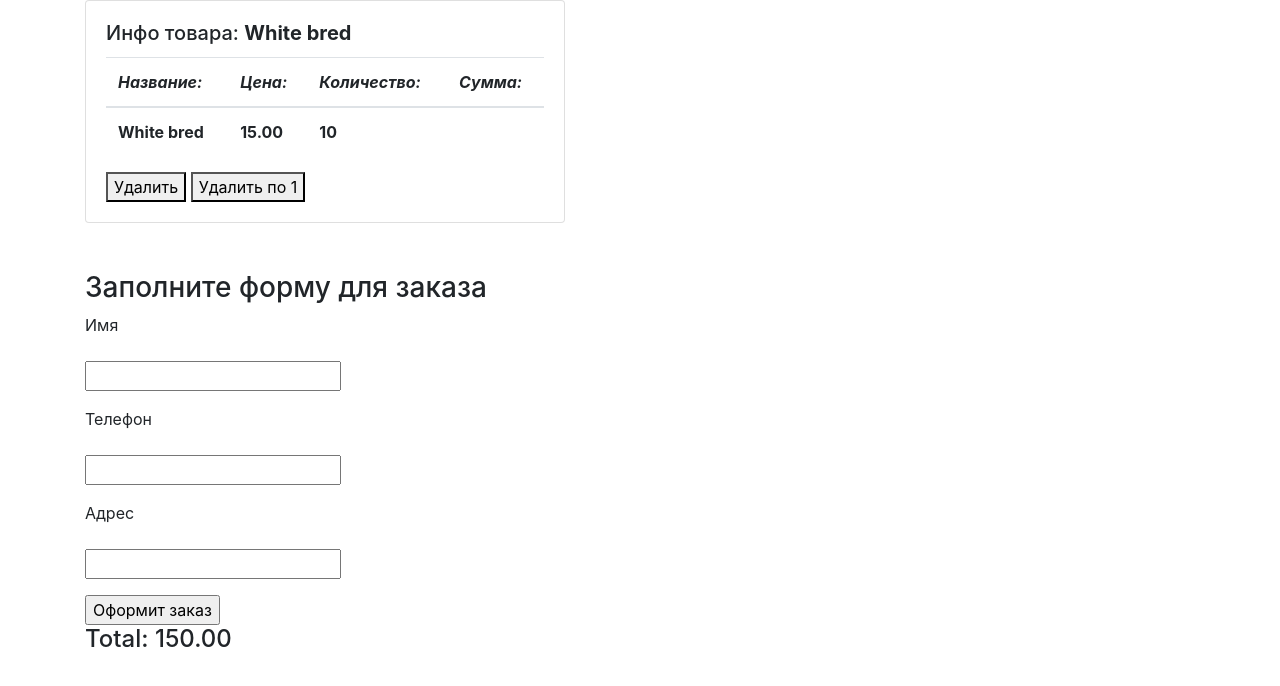
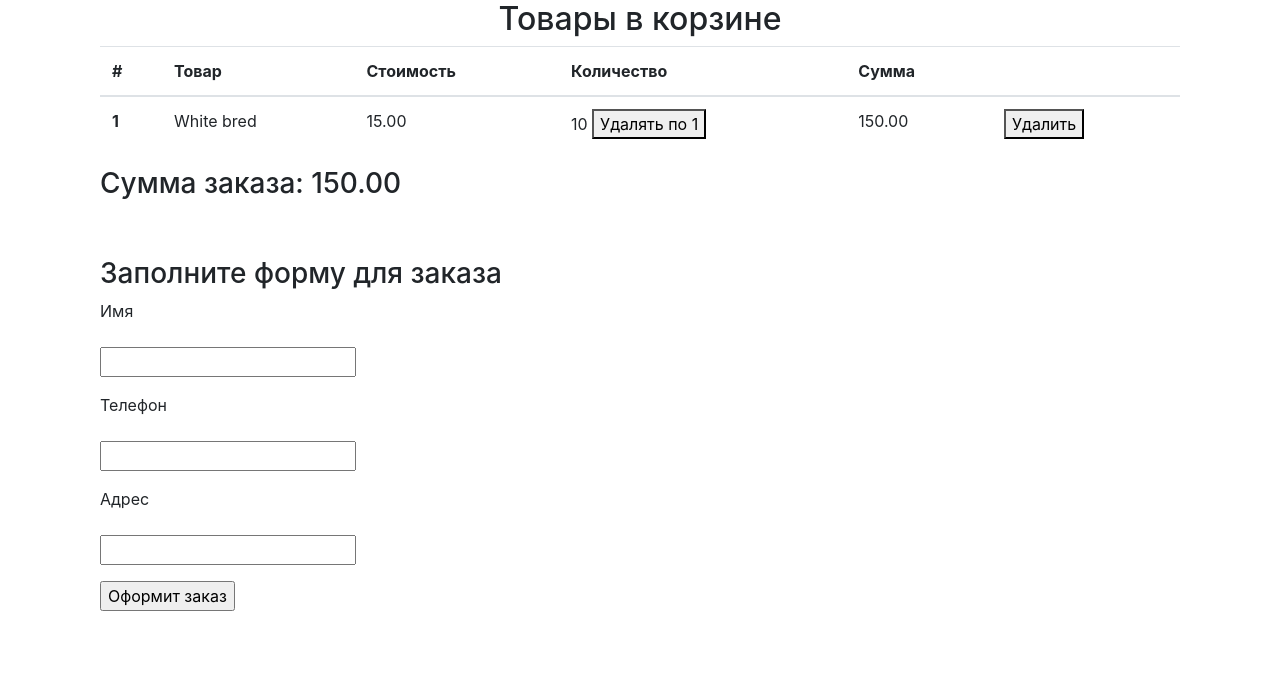
Before and after one commit to KimLeoVal/labwork, a Django app: page /basket/ in a window 1280 px wide. Shown: the part 56-742 px from the top of the page. Run offline with Django 4.2, Linux system fonts and the light colour scheme; data comes from the database, SQL or seed files in the repository; tables that the repository leaves empty hold one stand-in row (values such as "Sample post"); some libraries are stand-ins or nearby versions.

Commit message:
убрал пагинацию в корзине, добавил вывод в виде таблицы

```diff
--- a/webapp/templates/basket.html
+++ b/webapp/templates/basket.html
@@ -4,76 +4,48 @@
 {% if not products %}
     <h3>Ваша козина пуста. Добавьте товар в корзину!</h3>
     {%  endif %}
-{% for product in products %}
-<div class="card" style="width: 30rem;">
-            <div class="card-body">
-                <h5 class="card-title">Инфо товара: <b>{{ product.product.name }}</b></h5>
-{#<h3 style="text-align: center">Инфо товара</h3>#}
+     <div class="container">
+    <div><h2 style="text-align: center">Товары в корзине</h2></div>
         <table class="table">
         <thead>
             <tr>
-      <th scope="col"><i>Название:</i> </th>
-      <th scope="col"><i>Цена:</i></th>
-      <th scope="col"><i>Количество:</i></th>
-        <th scope="col"><i>Сумма: </i></th>
+              <th scope="col">#</th>
+              <th scope="col">Товар</th>
+              <th scope="col">Стоимость</th>
+              <th scope="col">Количество</th>
+              <th scope="col">Сумма</th>
+              <th scope="col"></th>
+            </tr>
 
-    </tr>
+  {% for product in products %}
+
           </thead>
           <tbody>
+            <tr>
+              <th scope="row">{{ forloop.counter }}</th>
+              <td>{{ product.product.name }}</td>
+              <td>{{ product.product.price }}</td>
+              <td>{{ product.quantity }} <button><a href="{% url 'delete_one_by_one' product.pk %}" style="text-decoration:none; color:black">Удалять по 1</a></button></td>
+              <td>{{ product.sum_pro}}</td>
+              <th scope="col"><button><a href="{% url 'DeleteFromBasket' product.pk %}" style="text-decoration:none; color:black">Удалить</a></button> </th>
+            </tr>
 
-    <tr>
-      <td><b>{{ product.product.name }}</b></td>
-      <td> <b>{{ product.product.price }}</b> </td>
-        <td> <b>{{ product.quantity }}</b></td>
-        <td> <b>{{ sum_pro }}</b></td>
+    {%  endfor %}
 
-    </tr>
-    <tr>
           </tbody>
         </table>
-      <button><a href="{% url 'DeleteFromBasket' product.pk %}" style="text-decoration:none; color:black">Удалить</a></button>
-
-<button><a href="{% url 'delete_one_by_one' product.pk %}" style="text-decoration:none;
-                        color:black">Удалить по 1</a></button>
-      </div>
-      </div>
-{#        <div class="card" style="width: 18rem;">#}
-{#            <div class="card-body">#}
-{#                <h5 class="card-title">Название: {{ product.product.name }}#}
-{#                    <p>Цена: {{ product.product.price }}</p>#}
-{#                    <p>Количество: {{ product.quantity }}</p>#}
-{##}
-{#                    <p>Сумма: {{ product.sum_pro }} </p>#}
-{##}
-{##}
-{#                    <button><a#}
-{#                            href="{% url 'DeleteFromBasket' product.pk %}" style="text-decoration:none; color:black">Удалить</a>#}
-{#                        <br>#}
-{##}
-{##}
-{#                    </button>#}
-{#                    <button><a href="{% url 'delete_one_by_one' product.pk %}" style="text-decoration:none;#}
-{#                        color:black">Удалить по 1</a></button>#}
-                    {#    <a href="{% url 'UpdateProduct' product.pk %}" class="card-link">Update</a>#}
-                    {#    <a href="{% url 'DeleteProduct' product.pk %}" class="card-link">Delete</a>#}
-                    {#      <a href="{% url 'add_in_basket' product.pk %}" class="card-link">Add</a>#}
-{##}
-{##}
-{#            </div>#}
-{#        </div>#}
-    {% endfor %}
+        <div>
+<h3>Сумма заказа: {{ total }}</h3>
     <br>
     <br>
+
     {% if products %}
+
         <h3 style="">Заполните форму для заказа</h3>
     <form action="{% url 'CreateOrder' %}" method="POST">
         {% include 'partial/form.html' with button='Оформит заказ' %}
     </form>
-    <h4>Total: {{ total }}</h4>
-    {% endif %}
-    {% if is_paginated %}
-        {% include "partial/pagination.html" %}
+
     {% endif %}
 
-
 {% endblock %}
--- a/webapp/views.py
+++ b/webapp/views.py
@@ -248,7 +248,7 @@
     model = ProInBasket
     template_name = 'basket.html'
     context_object_name = 'products'
-    paginate_by = 2
+
 
 
 
@@ -259,7 +259,9 @@
             sum_pro = product.quantity * product.product.price
             product.sum_pro = sum_pro
             product.save()
+            print(product.sum_pro)
             total += product.sum_pro
+        print(product.sum_pro)
         return products
 
     def total(self):
@@ -272,7 +274,7 @@
 
     def get_context_data(self, *, object_list=None, **kwargs):
         context = super().get_context_data(object_list=object_list, **kwargs)
-        context['sum_prod'] = self.sum_prod()
+        context['products'] = self.sum_prod()
         context['total'] = self.total()
         context['form'] = OrderForm
         return context
@@ -284,6 +286,8 @@
     template_name = 'delete.html'
     context_object_name = 'product'
     success_url = reverse_lazy('Basket')
+
+
 
 def delete_one_by_one(request,pk):
     product = get_object_or_404(ProInBasket,pk=pk)
```
Lines whose indentation alone changed are shown as unchanged.
